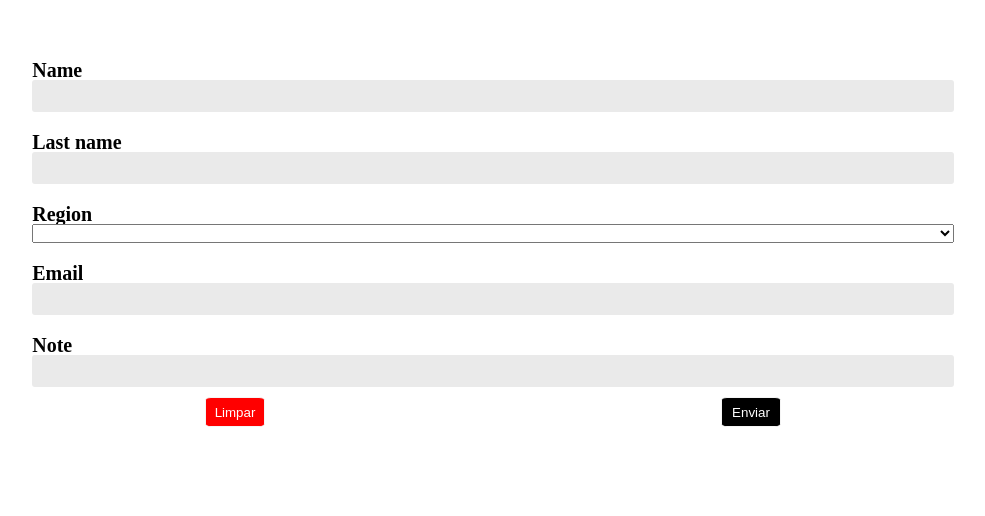
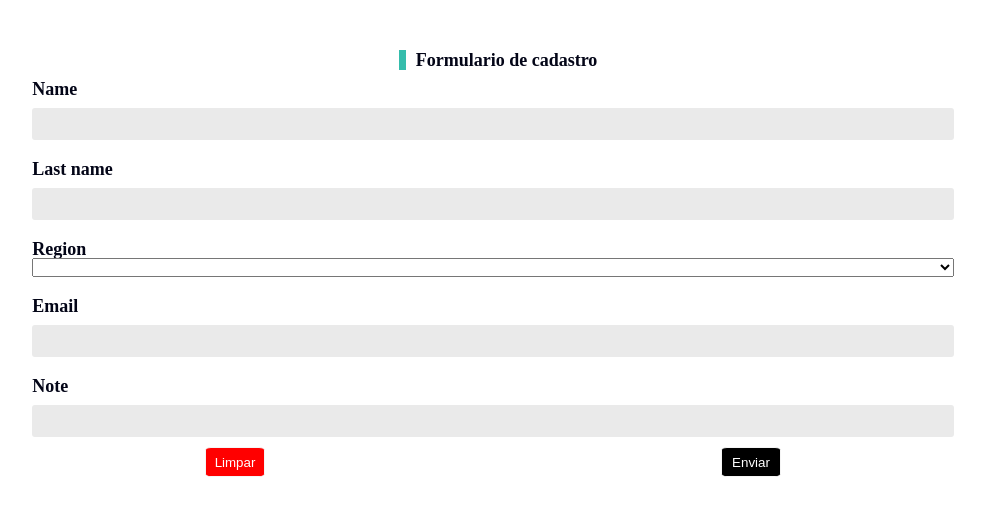
Before and after one commit to annyconfessor/react-forms, a React (Create React App) app: page / in a window 1280 px wide. Shown: the top 516 px of the page, without its empty margins (147-1132 px from the left). Built offline with nearby package versions, Linux system fonts and the light colour scheme.

Commit message:
feat: TextBox component

```diff
--- a/src/components/Input/styles.tsx
+++ b/src/components/Input/styles.tsx
@@ -3,7 +3,9 @@ import styled from 'styled-components'
 
 export const StyledInput = styled.input.attrs(() => {})`
   background-color: #EAEAEA;
+  color: #969696;
   border: none;
   height: 30px;
   border-radius: 3px;
+  margin-top: 10px;
 `
--- a/src/components/Text/index.tsx
+++ b/src/components/Text/index.tsx
@@ -1,8 +1,8 @@
-import { StyledText } from "./styles";
+import { StyledText } from "./styles"
 
 type TextProps = {
   children: string
-  name: string
+  name?: string
 }
 
 const Text = ({children, name}: TextProps) => {
--- a/src/components/Text/styles.tsx
+++ b/src/components/Text/styles.tsx
@@ -3,5 +3,6 @@ import styled from "styled-components"
 // TODO: Criar um componente chamado Typography com as variants de texto.
 export const StyledText = styled.h1`
   font-weight: 600;
-  font-size: 20px;
+  font-size: 18px;
+  color: #030517;
 `
--- /dev/null
+++ b/src/components/TextBox/index.tsx
@@ -0,0 +1,13 @@
+import Text from '../Text'
+import { Box, DetailBox } from './styles'
+
+const TextBox = () => {
+  return(
+    <Box>
+      <DetailBox className='detail-container'/>
+      <Text>Formulario de cadastro</Text>
+    </Box>
+  )
+}
+
+export default TextBox
--- /dev/null
+++ b/src/components/TextBox/styles.tsx
@@ -0,0 +1,13 @@
+import styled from "styled-components"
+
+export const DetailBox = styled.div`
+  width: 7px;
+  height: 20px;
+  background-color: #35BDAC;
+  margin: 0 10px;
+`
+
+export const Box = styled.div`
+  display: flex;
+  align-items: center;
+`
--- a/src/components/forms/index.tsx
+++ b/src/components/forms/index.tsx
@@ -9,6 +9,7 @@ import { singin } from "../../services/api";
 
 import { Container, Wrapper, Box, Form, WrapperButtons } from "./styles";
 import Text from "../Text";
+import TextBox from "../TextBox";
 
 type Data = {
   id: number,
@@ -45,10 +46,11 @@ const Forms = ({ defaultData }: FormType) => {
       <Container>
         <Box>
           <Form name="container">
+          <TextBox />
             {data?.map((item) => {
               return (
                 <Wrapper key={item.id}>
-                  <Text name={`input-name-${item.id}`}>{item.field}</Text>
+                  <Text>{item.field}</Text>
                   {item.field === 'Region' ? <Select /> : <Input onChange={event => handleData(item.field, event)} id={`input-name-${item.id}`} />}
                 </Wrapper>
               )
--- a/src/components/forms/styles.tsx
+++ b/src/components/forms/styles.tsx
@@ -4,7 +4,7 @@ export const Container = styled.div`
   display: flex;
   flex-direction: column;
   align-items: center;
-  justify-content: start;
+  justify-content: center;
   `
 
   export const Box = styled.div`
```
